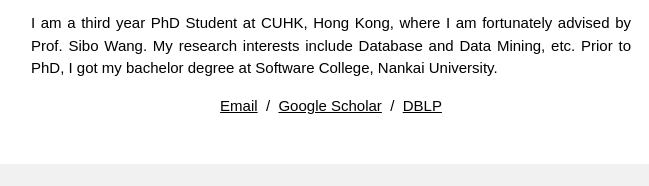
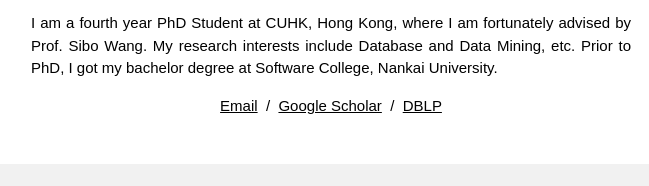
Before and after one commit to DoThingYo/DoThingYo.github.io, a plain HTML site: page index.html in a window 1280 px wide. Shown: the part 279-465 px from the top of the page, 384-1033 px from the left. Drawn offline with Linux system fonts and the light colour scheme.

Commit message:
update info

```diff
--- a/index.html
+++ b/index.html
@@ -99,7 +99,7 @@
        <img style="width:96%;" src="">
       <h1>Xinyu Du</h1>
         <p class="w3-justify" style="width:100%;border:0px;border-spacing:0px;border-collapse:separate;margin-right:auto;margin-left:auto;max-width:600px">
-          I am a third year PhD Student at CUHK, Hong Kong, where I am fortunately advised by Prof. Sibo Wang. My research interests include Database and Data Mining, etc. Prior to PhD, I got my bachelor degree at Software College, Nankai University.
+          I am a fourth year PhD Student at CUHK, Hong Kong, where I am fortunately advised by Prof. Sibo Wang. My research interests include Database and Data Mining, etc. Prior to PhD, I got my bachelor degree at Software College, Nankai University.
         </p>
         <p class="w3-center">
           <a href="xydu@link.cuhk.edu.hk">Email</a> &nbsp/&nbsp
```
Also changed, not shown: images/IMG_5555.png (added), 3 other files.
